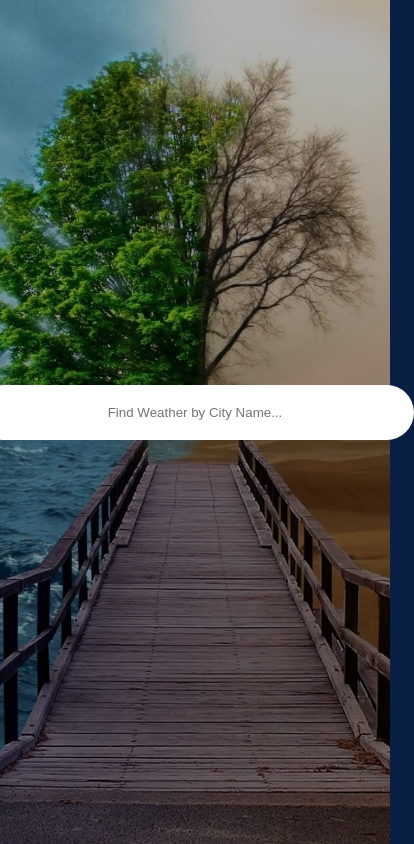
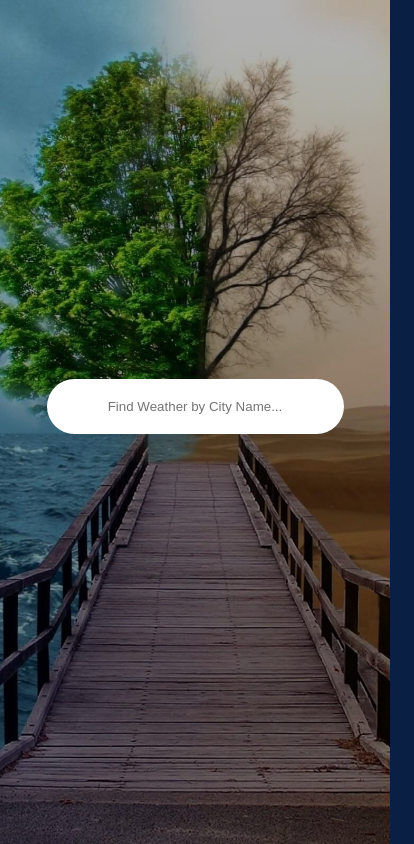
Before and after one commit to rjfahl/weather-pwa, a React (Create React App) app: page / in a window 390 px wide. Shown: the whole page, 414 px wide, since content can reach past the window. Built offline with nearby package versions, Linux system fonts and the light colour scheme.

Commit message:
Fix mobile styling for search box

```diff
--- a/src/App.css
+++ b/src/App.css
@@ -28,6 +28,7 @@ html, body, #root {
     border: none;
     margin-bottom: 5%;
     text-align: center;
+    margin: 0px 15px 32px 15px;
 }
 
 .city {
@@ -86,6 +87,7 @@ p {
 @media only screen and (max-width: 600px) {
     .search {
         padding: 20px 15%;
+        width: 180px;
     }
 
     .city {
```
